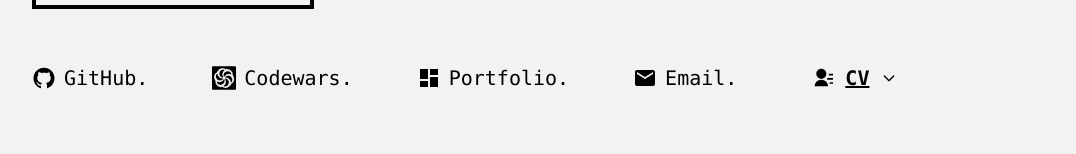
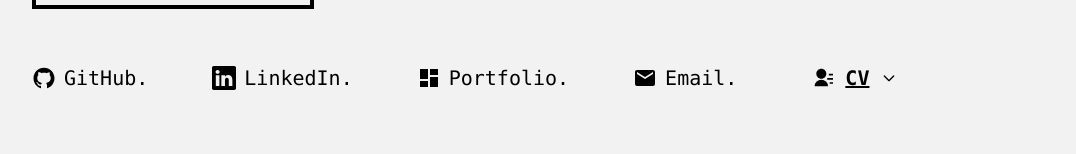
Before and after one commit to ioncerezo/portfolio, a React (Create React App) app: page / in a window 1280 px wide. Shown: the part 409-563 px from the top of the page, without its empty margins (96-1172 px from the left). Built offline with nearby package versions, Linux system fonts and the light colour scheme; a web font is replaced by a local one.

Commit message:
add linkedin in header links

```diff
--- a/src/elements/Header.js
+++ b/src/elements/Header.js
@@ -2,7 +2,7 @@ import { MdEmail  , MdDashboard} from 'react-icons/md';
 import {AiFillGithub} from 'react-icons/ai'
 import {FaArrowDown} from 'react-icons/fa'
 import {RiContactsFill} from 'react-icons/ri'
-import { SiCodewars } from "react-icons/si";
+import { BsLinkedin } from "react-icons/bs";
 import CV from '../data/CV Ion Cerezo Valero.pdf'
 import { useState } from 'react';
 
@@ -33,12 +33,12 @@ function Header() {
           <li>
             <a
               className='flex gap-2 items-center hover:underline'
-              href='https://www.codewars.com/users/ioncerezo'
+              href='https://www.linkedin.com/in/ioncerezo/'
               rel='noreferrer'
               target='_blank'
             >
-              <SiCodewars className='text-black text-2xl' />
-              Codewars.
+              <BsLinkedin className='text-black text-2xl' />
+              LinkedIn.
             </a>
           </li>
           <li>
```
